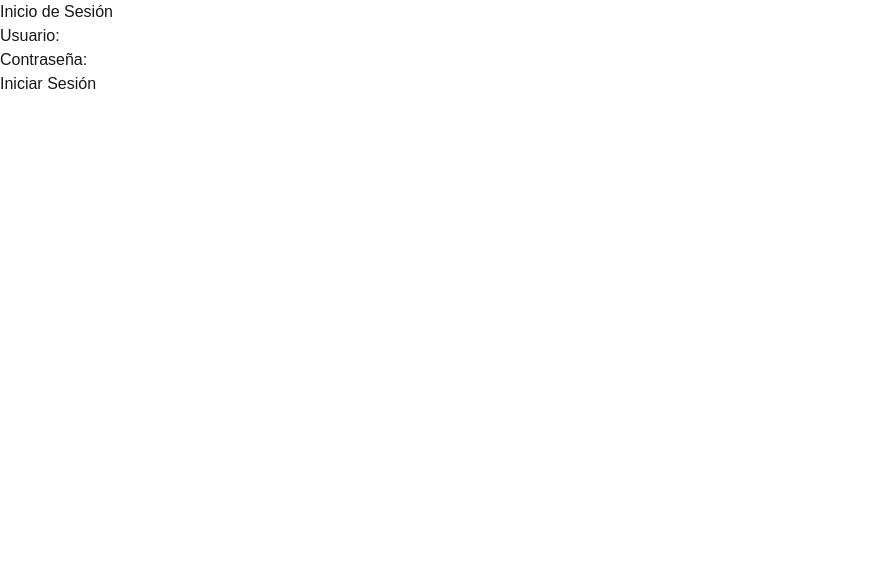
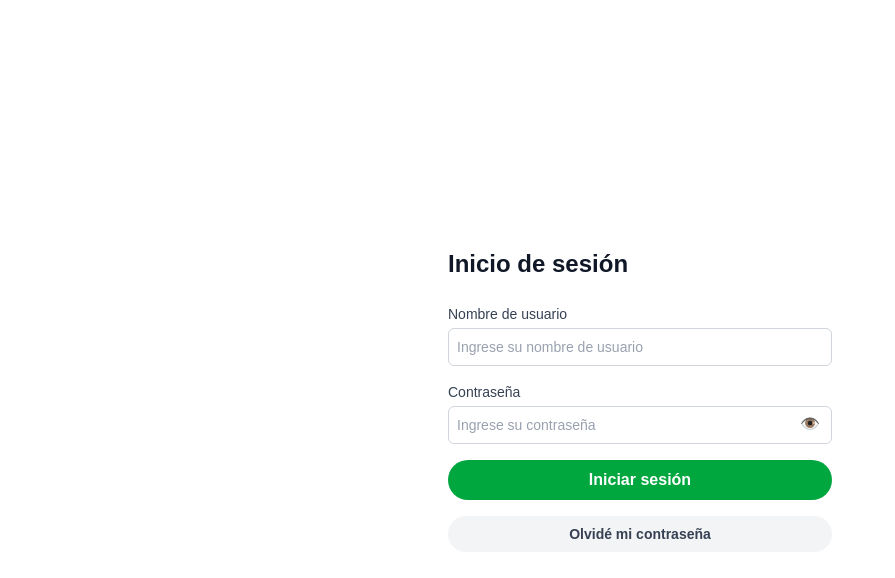
Before and after one commit to GGonzalezGG/PP05H-ges-paq-edificios, a Next.js app: page /login in a window 1280 px wide. Shown: the top 578 px of the page, without its empty margins (0-895 px from the left). Built offline with nearby package versions, Linux system fonts and the light colour scheme.

Commit message:
Frontend inicio de sesión

```diff
--- a/app/login/page.tsx
+++ b/app/login/page.tsx
@@ -2,9 +2,11 @@
 
 import { useState } from "react";
 
+
 export default function LoginPage() {
   const [username, setUsername] = useState("");
   const [password, setPassword] = useState("");
+  const [showPassword, setShowPassword] = useState(false);
 
   const handleSubmit = (e: React.FormEvent) => {
     e.preventDefault();
@@ -13,29 +15,63 @@ export default function LoginPage() {
   };
 
   return (
+    <div className="min-h-screen flex items-center justify-center bg-white px-4">
+      <div className="w-full max-w-sm space-y-6">
+        <h1 className="text-2xl font-bold text-gray-900">Inicio de sesión</h1>
+
+        <form onSubmit={handleSubmit} className="space-y-4">
           <div>
-      <h1>Inicio de Sesión</h1>
-      <form onSubmit={handleSubmit}>
-        <div>
-          <label>Usuario:</label>
+            <label className="block text-sm font-medium text-gray-700">
+              Nombre de usuario
+            </label>
             <input
               type="text"
               value={username}
               onChange={(e) => setUsername(e.target.value)}
+              placeholder="Ingrese su nombre de usuario"
+              className="mt-1 w-full rounded-md border border-gray-300 p-2 text-sm text-gray-900 placeholder-gray-400 focus:border-green-600 focus:ring-green-600"
               required
             />
           </div>
+
           <div>
-          <label>Contraseña:</label>
+            <label className="block text-sm font-medium text-gray-700">
+              Contraseña
+            </label>
+            <div className="relative">
               <input
-            type="password"
+                type={showPassword ? "text" : "password"}
                 value={password}
                 onChange={(e) => setPassword(e.target.value)}
+                placeholder="Ingrese su contraseña"
+                className="mt-1 w-full rounded-md border border-gray-300 p-2 text-sm text-gray-900 placeholder-gray-400 focus:border-green-600 focus:ring-green-600"
                 required
               />
+              <button
+                type="button"
+                onClick={() => setShowPassword(!showPassword)}
+                className="absolute right-3 top-2.5 text-gray-400 hover:text-gray-600"
+              >
+                {showPassword ? "🙈" : "👁️"}
+              </button>
             </div>
-        <button type="submit">Iniciar Sesión</button>
+          </div>
+
+          <button
+            type="submit"
+            className="w-full rounded-full bg-green-600 p-2 text-white font-semibold hover:bg-green-700"
+          >
+            Iniciar sesión
+          </button>
+
+          <button
+            type="button"
+            className="w-full rounded-full bg-gray-100 p-2 text-sm font-semibold text-gray-700 hover:bg-gray-200"
+          >
+            Olvidé mi contraseña
+          </button>
         </form>
+      </div>
     </div>
   );
 }
```
Lines whose indentation alone changed are shown as unchanged.
